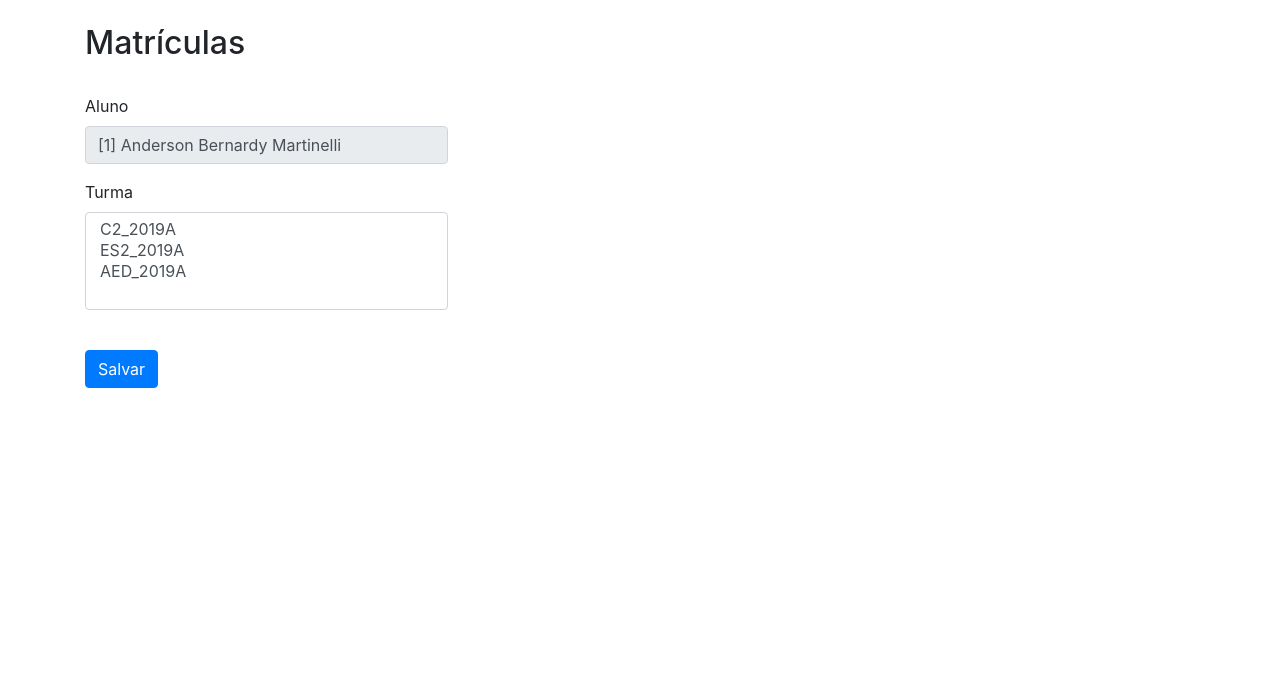
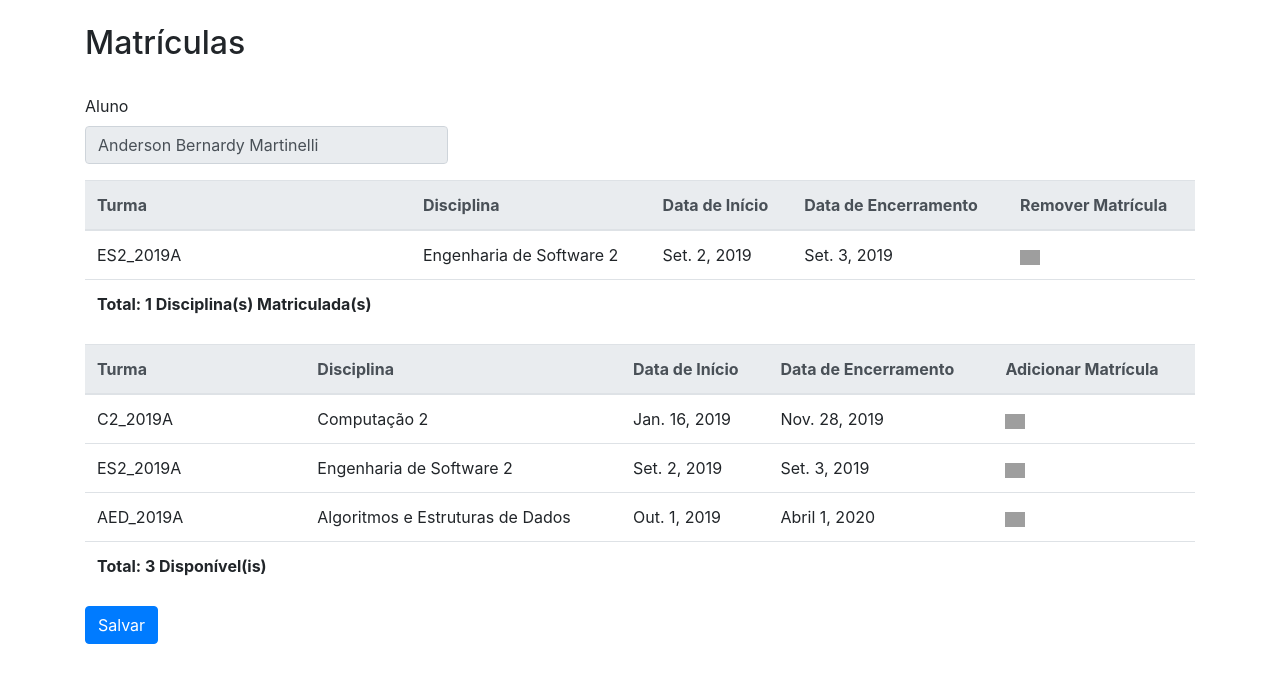
Before and after one commit to AndersonBernardy/my_academus, a Django app: page /enrolment/student/1 in a window 1280 px wide. Shown: the part 71-754 px from the top of the page. Run offline with Django 3.2, Linux system fonts and the light colour scheme; data comes from the database, SQL or seed files in the repository; some libraries are stand-ins or nearby versions; grey boxes are pictures that could not be loaded.

Commit message:
modificações matricula

```diff
--- a/crud/templates/crud/enrolment/enrolment_form.html
+++ b/crud/templates/crud/enrolment/enrolment_form.html
@@ -12,26 +12,79 @@
         <div class="form-group col-md-4">
           <label for="student">Aluno</label>
           <input type="text" class="form-control" id="student" name="student" placeholder="Aluno"
-          value="[{{student.registration_number}}] {{student.name}}">
+          value="{{student.name}}">
         </div>
       </div>
     </fieldset>
-    <div class="form-row">
-      <div class="form-group col-md-4">
-        <label for="d_class">Turma</label>
-        <select multiple id="d_class" name="d_class" class="form-control">
-          <option value="none" selected disabled hidden>Selecione uma turma</option>
-          {% for d_class in classes %}
-            {% if form.instance.d_class.id == d_class.id %}
-              <option selected value="{{d_class.id}}">{{d_class}}</option>
-            {% else %}
-              <option value="{{d_class.id}}">{{d_class}}</option>
-            {% endif %}
-          {% endfor %}
-        </select>
-      </div>
-    </div>
-    <br>
+
+    <table class="table table-hover">
+      <thead class="thead-light">
+        <tr>
+          <th scope="col">Turma</th>
+          <th scope="col">Disciplina</th>
+          <th scope="col">Data de Início</th>
+          <th scope="col">Data de Encerramento</th>
+          <th scope="col">Remover Matrícula</th>
+        </tr>
+      </thead>
+      <tbody>
+        {% for d_class in student.persisted_classes %}
+        <tr>
+          <td>{{ d_class.code }}</td>
+          <td>{{ d_class.discipline.name }}</td>
+          <td>{{ d_class.start_date }}</td>
+          <td>{{ d_class.end_date }}</td>
+          <td>
+              <img class="image-icon" src="https://image.flaticon.com/icons/svg/149/149706.svg">
+          </td>
+        </tr>
+        {% endfor %}
+      </tbody>
+      <tfoot>
+        <tr>
+          <td><strong>Total: {{student.count}} Disciplina(s) Matriculada(s) </strong></td>
+          <td></td>
+          <td></td>
+          <td></td>
+          <td></td>
+        </tr>
+      </tfoot>
+    </table>
+
+    <table class="table table-hover">
+      <thead class="thead-light">
+        <tr>
+          <th scope="col">Turma</th>
+          <th scope="col">Disciplina</th>
+          <th scope="col">Data de Início</th>
+          <th scope="col">Data de Encerramento</th>
+          <th scope="col">Adicionar Matrícula</th>
+        </tr>
+      </thead>
+      <tbody>
+        {% for d_class in available_classes %}
+        <tr>
+          <td>{{ d_class.code }}</td>
+          <td>{{ d_class.discipline.name }}</td>
+          <td>{{ d_class.start_date }}</td>
+          <td>{{ d_class.end_date }}</td>
+          <td>
+              <img class="image-icon" src="https://image.flaticon.com/icons/svg/109/109526.svg">
+          </td>
+        </tr>
+        {% endfor %}
+      </tbody>
+      <tfoot>
+        <tr>
+          <td><strong>Total: {{available_classes.count}} Disponível(is) </strong></td>
+          <td></td>
+          <td></td>
+          <td></td>
+          <td></td>
+        </tr>
+      </tfoot>
+    </table>
+
     <button type="submit" class="btn btn-primary">Salvar</button>
   </form>
 
--- a/crud/templates/crud/enrolment/enrolment_list.html
+++ /dev/null
@@ -1 +0,0 @@
-<!-- listagem das matriculas -->
--- a/crud/templates/crud/home.html
+++ b/crud/templates/crud/home.html
@@ -16,12 +16,14 @@
       <img src="https://image.flaticon.com/icons/svg/43/43132.svg" width="45" height="45" alt="">
     </a>
     <h3 class="navbar-brand">Meu Academus</h3>
+    <!--
     <div class="container d-flex justify-content-end">
       <div class="text-right">
         <button type="button" class="btn btn-outline-dark">Estudante</button>
         <button type="button" class="btn btn-outline-dark">Professor</button>
       </div>
     </div>
+    -->
 </nav>
 <div class="header-academus">
   <a href="https://www.thezebra.com/insurance-news/wp-content/uploads/2015/08/college-towns-pattern.png"></a>
--- a/crud/views_enrolment.py
+++ b/crud/views_enrolment.py
@@ -25,6 +25,8 @@ def enrolment_edit(request, pk, template_name='crud/enrolment/enrolment_form.htm
     #     form.save()
     #     return redirect('home_page')
 
-    classes = Class.objects.filter(discipline__course__id = student.course.id)
-    context = {'action':'edit', 'student': student, 'classes': classes}
+    available_classes = Class.objects.filter(discipline__course__id = student.course.id)
+    available_classes.count = 0 + available_classes.count()
+    student.count = len(student.persisted_classes)
+    context = {'action':'edit', 'student': student, 'available_classes': available_classes}
     return render(request, template_name, context)
```
Also changed, not shown: my_academus/crud/views_enrolment.py (added, +33 -0 lines).
